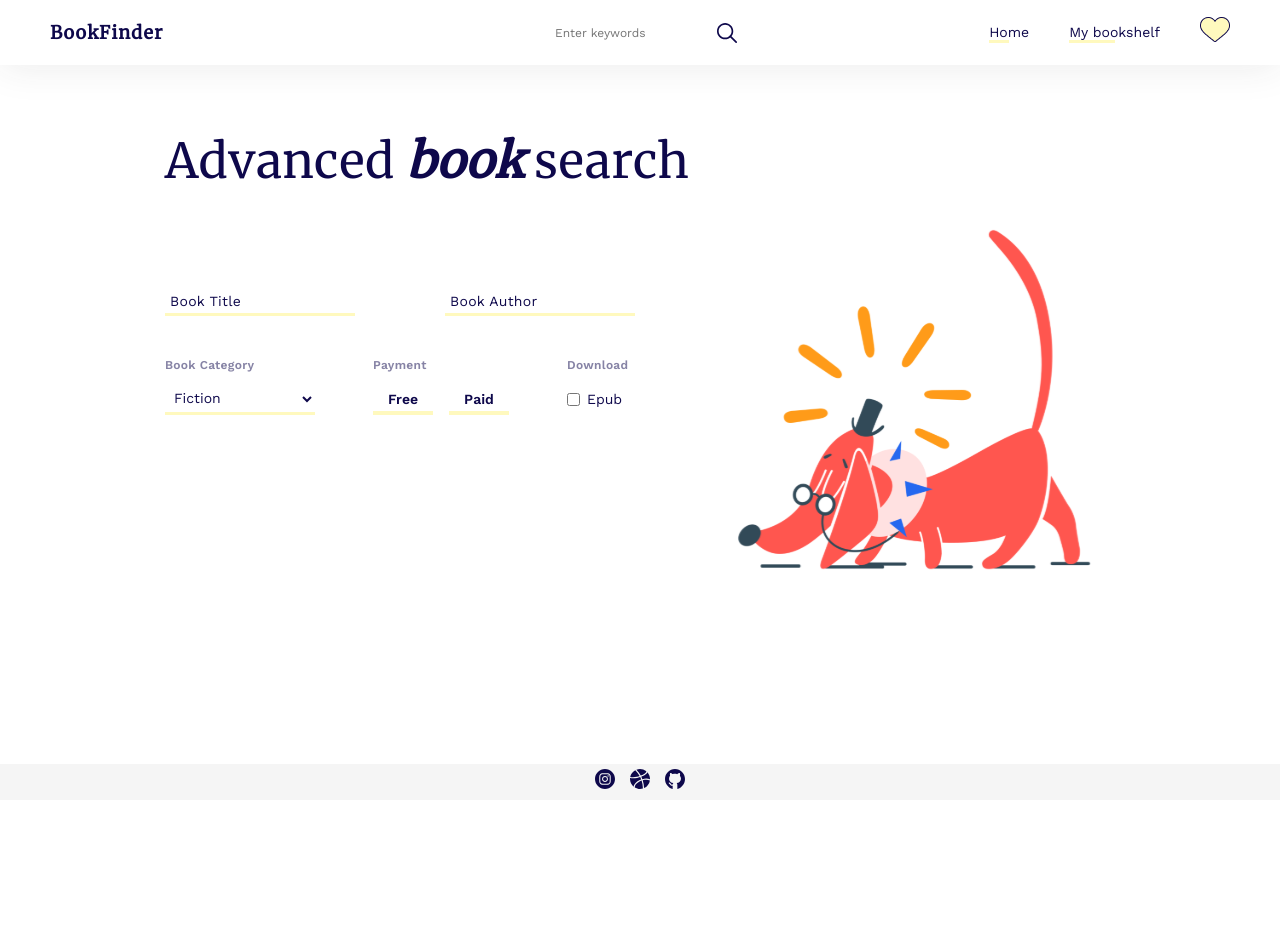
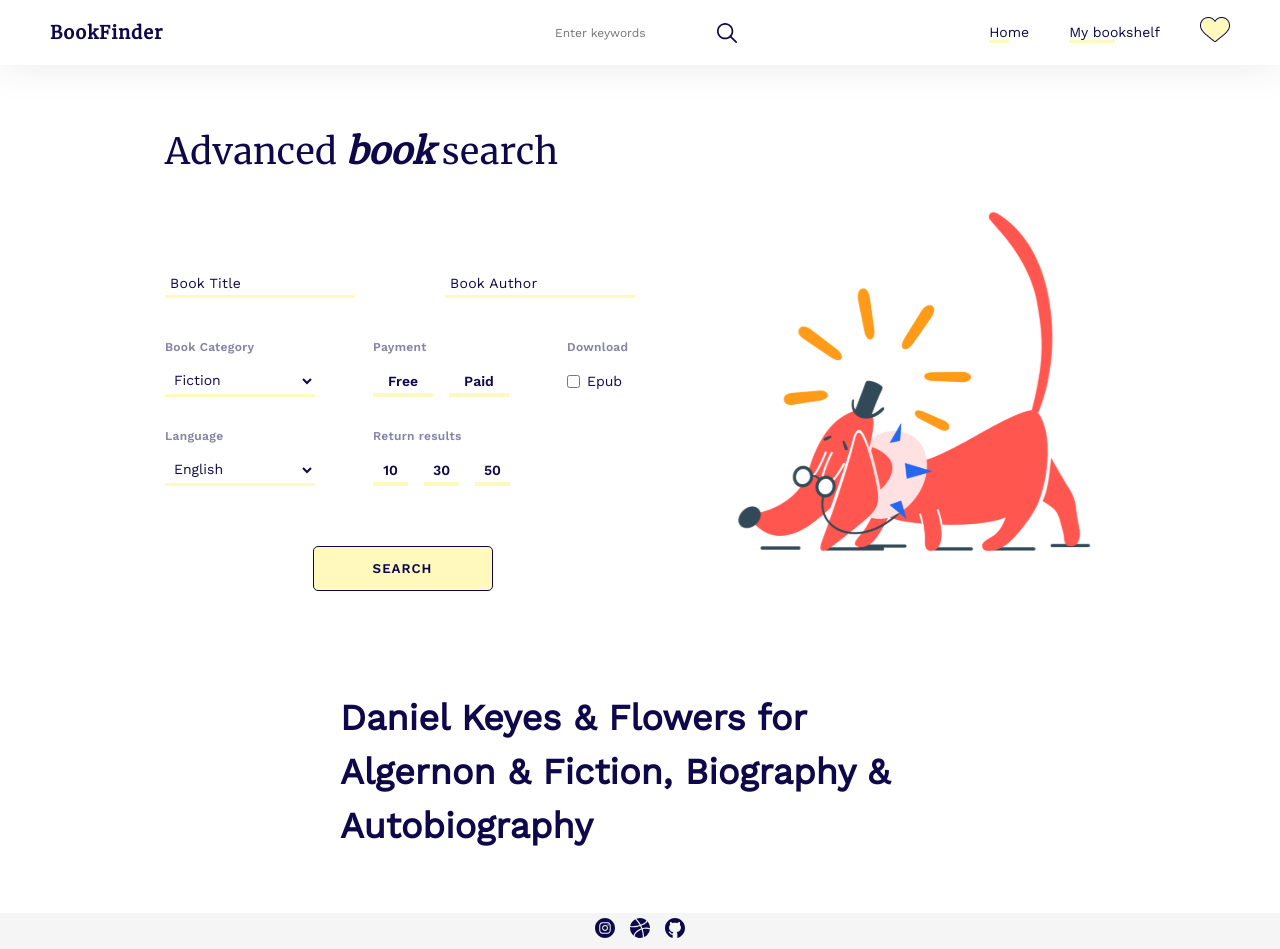
Before and after one commit to serozhkohanna/bookfinder, a React (Create React App) app: page /bookfinder/advanced-search in a window 1280 px wide. Before the commit the page ends 800 px from the top, so only its background shows below. Built offline with nearby package versions, Linux system fonts and the light colour scheme.

Commit message:
Advanced form, request for advanced search.

```diff
--- a/src/App.scss
+++ b/src/App.scss
@@ -1,4 +1,5 @@
 @import "assets/all";
+
 
 html, body {
   font-family: $WorkSans-Regular;
--- a/src/assets/_typography.scss
+++ b/src/assets/_typography.scss
@@ -11,6 +11,13 @@ h3 {
   font-size: 36px;
   @media (min-width: $laptop) {
     font-size: 48px;
+  }
+}
+
+h3 {
+  font-size: 36px;
+  @media (min-width: $laptop) {
+    font-size: 36px;
   }
 }
 
--- /dev/null
+++ b/src/components/BookRequest/BookRequest.scss
@@ -0,0 +1,4 @@
+.book-request {
+  max-width: 600px;
+  margin: 0 auto 60px;
+}
--- /dev/null
+++ b/src/components/BookRequest/BookRequest.tsx
@@ -0,0 +1,13 @@
+import React from 'react';
+import './BookRequest.scss';
+import { connect } from 'react-redux';
+
+const BookRequest = () => {
+  return <section className="book-request">
+	<h3>
+	  Daniel Keyes & Flowers for Algernon & Fiction, Biography & Autobiography
+	</h3>
+  </section>
+}
+
+export default BookRequest;
--- a/src/components/FormAdvanced/FormAdvanced.scss
+++ b/src/components/FormAdvanced/FormAdvanced.scss
@@ -59,6 +59,10 @@
         cursor: pointer;
         font-family: $WorkSans-Semibold;
 
+        &.is-small {
+          width: 35px;
+        }
+
         &:last-child {
           margin-right: 0;
         }
@@ -94,4 +98,8 @@
       }
     }
   }
+
+  .button {
+    margin: 30px auto 0;
+  }
 }
--- a/src/components/FormAdvanced/FormAdvanced.tsx
+++ b/src/components/FormAdvanced/FormAdvanced.tsx
@@ -1,11 +1,35 @@
 import React from 'react';
 import './FormAdvanced.scss';
+import { setBooks } from "../../actions/actions";
+import { connect } from 'react-redux';
+import { SearchParams } from "../../constants/interfaces";
 
-const FormAdvanced = () => {
-  return <form className='advanced-form'>
+
+interface searchParams {
+  searchTitle?: (string | any);
+  searchAuthor?: (string | any);
+}
+
+interface Props {
+  setBooks: any;
+}
+
+const FormAdvanced = ({setBooks}: Props, {searchTitle, searchAuthor}: searchParams) => {
+  const handleSearchSubmit = (e) => {
+	e.preventDefault();
+
+	let params: SearchParams = {};
+	params.intitle = searchTitle.value;
+	params.inauthor = searchAuthor.value;
+
+	setBooks(params);
+  }
+
+  return <form className='advanced-form' onSubmit={handleSearchSubmit}>
 	<div className="form-wrapper double">
 	  <div className="form-wrapper-item">
 		<input type="text" name="name" className="input-animated" id="book-title"
+			   ref={(input) => searchTitle = input}
 			   required autoComplete="off"/>
 		<label htmlFor="book-title">
 		  <span>Book Title</span>
@@ -13,6 +37,7 @@ const FormAdvanced = () => {
 	  </div>
 	  <div className="form-wrapper-item">
 		<input type="text" name="name" className="input-animated" id="book-author"
+			   ref={(input) => searchAuthor = input}
 			   required autoComplete="off"/>
 		<label htmlFor="book-author">
 		  <span>Book Author</span>
@@ -31,7 +56,7 @@ const FormAdvanced = () => {
 		</select>
 	  </div>
 	  <div className="form-wrapper-item">
-		<label className='label' htmlFor="book-category">
+		<label className='label'>
 		  Payment
 		</label>
 		<div className="btn-wrapper">
@@ -49,7 +74,34 @@ const FormAdvanced = () => {
 		</div>
 	  </div>
 	</div>
+
+	<div className="form-wrapper triple">
+	  <div className="form-wrapper-item">
+		<label className='label' htmlFor="book-language">
+		  Language
+		</label>
+		<select className='select' name="name" id="book-language">
+		  <option value="fiction">English</option>
+		  <option value="drama">German</option>
+		</select>
+	  </div>
+	  <div className="form-wrapper-item">
+		<label className='label'>
+		  Return results
+		</label>
+		<div className="btn-wrapper">
+		  <a className="link-bg is-small">10</a>
+		  <a className="link-bg is-small">30</a>
+		  <a className="link-bg is-small">50</a>
+		</div>
+	  </div>
+	</div>
+	<button className="button primary is-large">search</button>
   </form>
 }
 
-export default FormAdvanced;
+const mapDispatchToProps = {
+  setBooks
+}
+
+export default connect(null, mapDispatchToProps)(FormAdvanced);
--- a/src/components/SearchKeywords/SearchKeywords.tsx
+++ b/src/components/SearchKeywords/SearchKeywords.tsx
@@ -65,8 +65,8 @@ const SearchKeywords = ({className, setBooks}: Props, searchInput: any) => {
   </div>
 }
 
-const mapStateToDispatch = {
+const mapDispatchToProps = {
   setBooks
 }
 
-export default connect(null, mapStateToDispatch)(SearchKeywords);
+export default connect(null, mapDispatchToProps)(SearchKeywords);
--- a/src/constants/action-types.ts
+++ b/src/constants/action-types.ts
@@ -1 +1,2 @@
-export const SET_BOOKS = 'SET_BOOKS';
+export const SET_BOOKS = 'SET_BOOKS',
+  SET_ADVANCED_REQUEST = 'SET_ADVANCED_REQUEST';
--- a/src/pages/SearchPage/SearchPage.tsx
+++ b/src/pages/SearchPage/SearchPage.tsx
@@ -1,10 +1,12 @@
 import React from 'react';
 import HeroAdvanced from "../../components/HeroAdvanced/HeroAdvanced";
+import BookRequest from "../../components/BookRequest/BookRequest";
 
 const SearchPage = () => {
   return <main id='search-page'>
 	<div className="container">
 	  <HeroAdvanced/>
+	  <BookRequest/>
 	</div>
   </main>
 }
--- /dev/null
+++ b/src/reducer/advancedRequest.ts
@@ -0,0 +1,11 @@
+import { SET_ADVANCED_REQUEST } from "../constants/action-types";
+import { AdvancedRequest } from "../constants/interfaces";
+
+const initialState: AdvancedRequest = {
+  bookTitle: '',
+  bookAuthor: ''
+}
+
+export default function advancedRequests(state = initialState, action) {
+  return state;
+}
--- a/src/reducer/index.ts
+++ b/src/reducer/index.ts
@@ -1,8 +1,11 @@
 import { combineReducers } from "redux";
+
 import apiResponse from "./apiResponse";
+import advancedRequest from "./advancedRequest";
 
 const reducer = combineReducers({
-  apiResponse
+  apiResponse,
+  advancedRequest
 })
 
 export default reducer;
```
Also changed, not shown: src/constants/interfaces.ts (+10 -0 lines).
